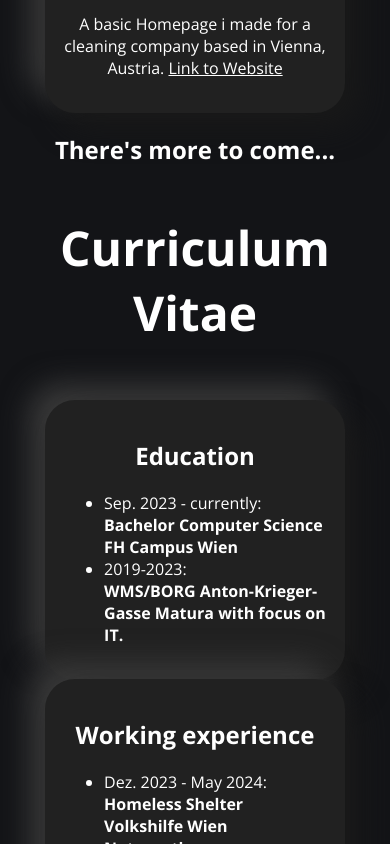
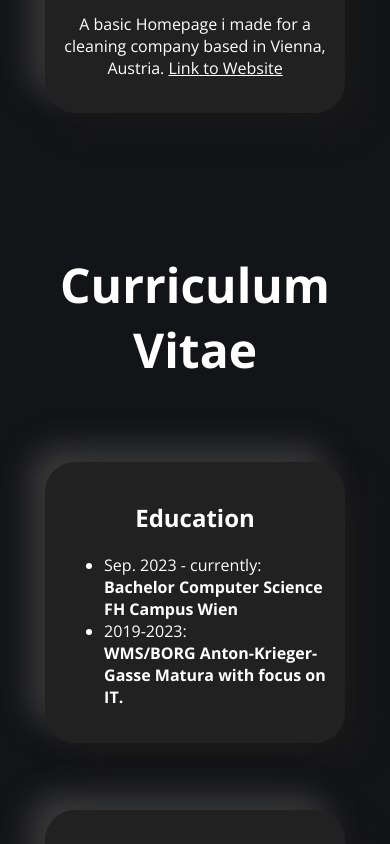
Before and after one commit to jass2909/Jass2909, a website: page index.html in a window 390 px wide. Shown: the part 2620-3464 px from the top of the page. Drawn offline with nearby package versions, Linux system fonts and the light colour scheme.

Commit message:
changes...

```diff
--- a/index.html
+++ b/index.html
@@ -134,9 +134,7 @@
         </div>
       </div>
     </div>
-    <div>
-      <h2 data-aos="fade" class="more">There's more to come...</h2>
-    </div>
+
 
   </div>
 
--- a/style.css
+++ b/style.css
@@ -302,6 +302,7 @@ p {
 
 .heading {
     font-size: 300%;
+
 }
 
 #projects {
@@ -428,7 +429,7 @@ a:visited {
     }
 
     #CV {
-        margin-top: 30%;
+        margin-top: 40%;
     }
 
 
@@ -456,8 +457,8 @@ a:visited {
     .grid-container {
         grid-template-columns: 1fr;
         /* One column */
-        grid-template-rows: repeat(4, 25%);
-        /* Four rows, each taking 25% of the viewport height */
+        grid-template-rows: repeat(4, 1fr);
+        /* Four rows */
     }
 
     .projectCard {
@@ -471,10 +472,18 @@ a:visited {
     footer {
         margin-top: 100%;
     }
+    .CVcard {
+        margin-bottom: 5%;
+    }
 }
+
 
 @media (min-width: 768px) {
     #CV {
         margin-top: 5%;
     }
 }
+
+.more{
+    padding-block: 1%;
+}
```
